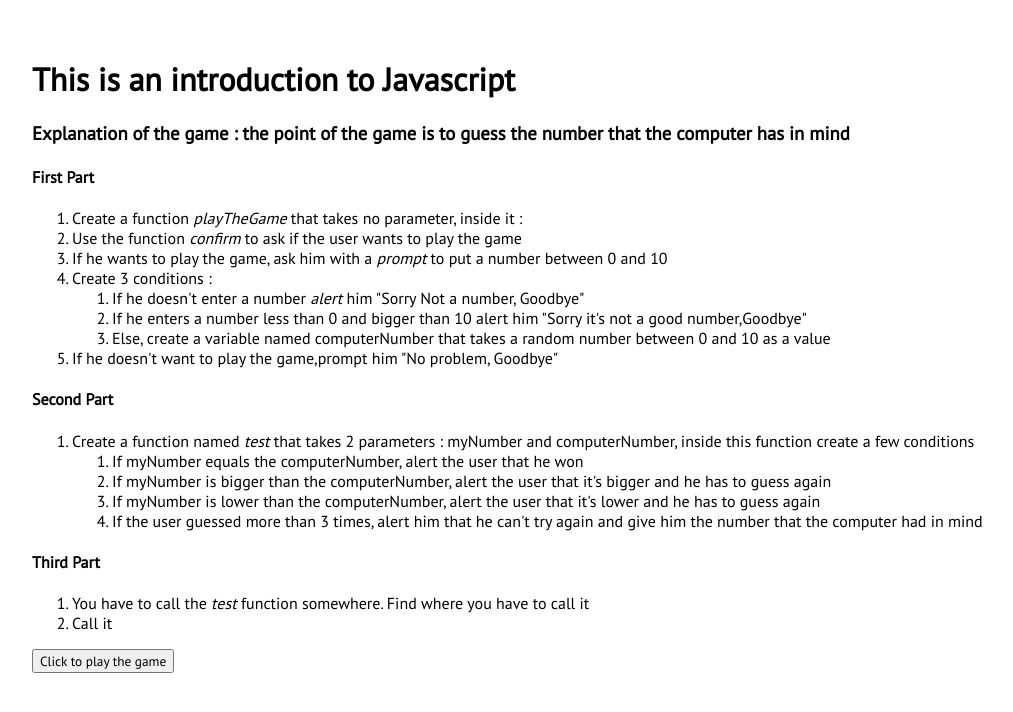
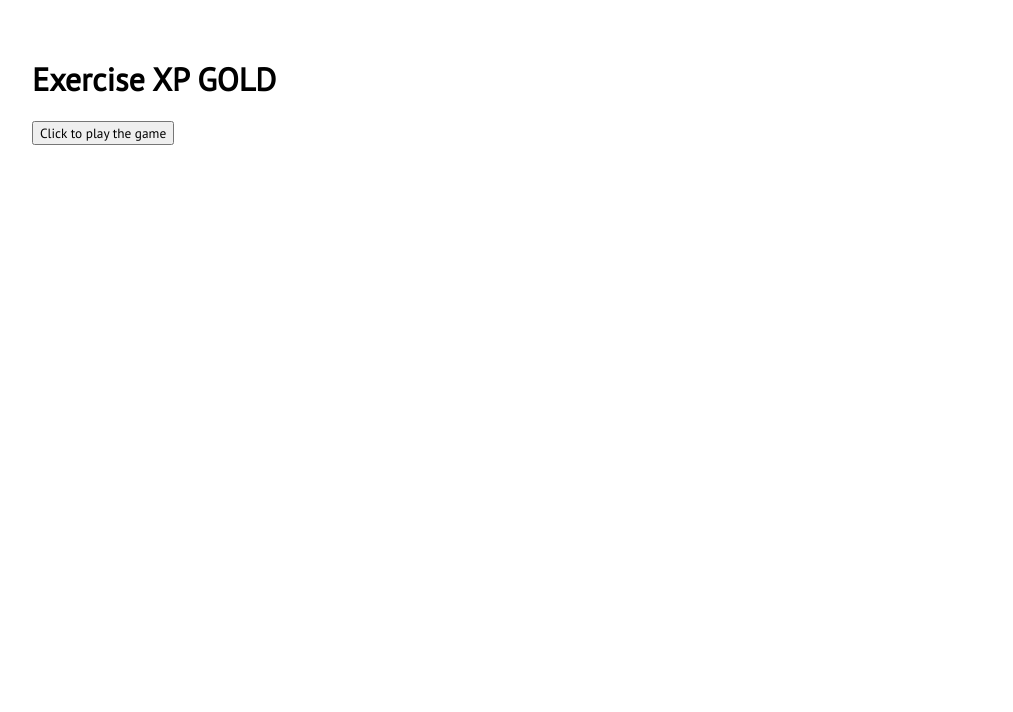
Before and after one commit to devtlv/di-learning-data, a plain HTML site: page Week2/Day4/index.html in a window 1280 px wide. Shown: the whole page, without its empty margins (26-1039 px from the left). Drawn offline with Linux system fonts and the light colour scheme.

Commit message:
Update index.html

```diff
--- a/Week2/Day4/index.html
+++ b/Week2/Day4/index.html
@@ -8,43 +8,7 @@
     <title>Game Javascript</title>
 </head>
 <body>
-    <h1>This is an introduction to Javascript</h1>
-    <h3>Explanation of the game : the point of the game is to guess the number that the computer has in mind</h3>
-    <h4>First Part</h4>
-    <ol>
-        <li>Create a function <em>playTheGame</em> that takes no parameter, inside it : </li>
-        <li>Use the function <em>confirm</em> to ask if the user wants to play the game</li>
-        <li>If he wants to play the game, ask him with a <em>prompt</em> to put a number between 0 and 10</li>
-        <li>Create 3 conditions :
-            <ol>
-                <li>If he doesn't enter a number <em>alert</em> him "Sorry Not a number, Goodbye"</li>
-                <li>If he enters a number less than 0 and bigger than 10 alert him "Sorry it's not a good number,Goodbye"</li>
-                <li>Else, create a variable named computerNumber that takes a random number between 0 and 10 as a value</li>
-            </ol>
-        </li>
-        <li>If he doesn't want to play the game,prompt him "No problem, Goodbye"</li>
-    </ol>
-
-    <h4>Second Part</h4>
-    <ol>
-        <li>Create a function named <em>test</em> that takes 2 parameters : myNumber and computerNumber,
-        inside this function create a few conditions
-            <ol>
-                <li>If myNumber equals the computerNumber, alert the user that he won</li>
-                <li>If myNumber is bigger than the computerNumber, alert the user that it's bigger and he has to guess again</li>
-                <li>If myNumber is lower than the computerNumber, alert the user that it's lower and he has to guess again</li>
-                <li>If the user guessed more than 3 times, alert him that he can't try again and give him the number that the computer had in mind</li>
-            </ol>
-    </li>
-    </ol>
-    <h4>Third Part</h4>
-        <ol>
-            <li>You have to call the <em>test</em> function somewhere. Find where you have to call it</li>
-            <li>Call it</li>
-        </ol>
-
-
+    <h1>Exercise XP GOLD</h1>
     <button onclick="playTheGame()">Click to play the game</button>
-
 </body>
 </html>
```
